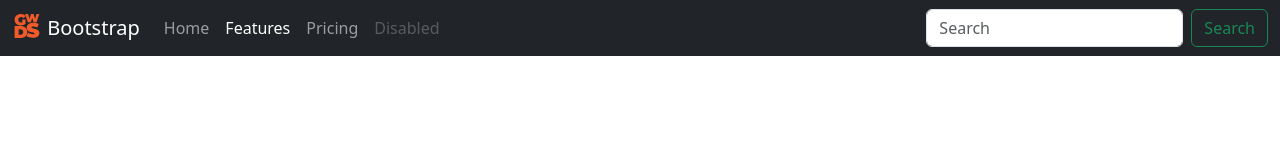
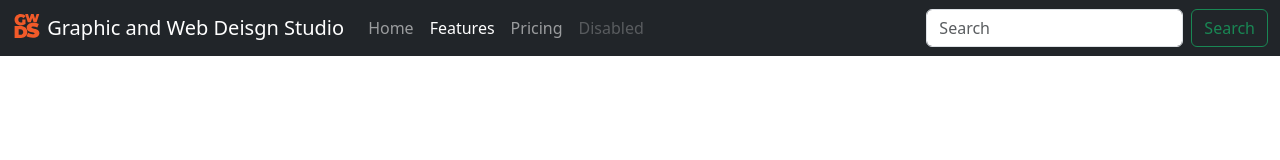
Before and after one commit to itsjusjj/bootstrap-test, a plain HTML site: page secondbootstrap test/index.html in a window 1280 px wide. Drawn offline with Linux system fonts and the light colour scheme.

Commit message:
Update index.html

```diff
--- a/secondbootstrap test/index.html
+++ b/secondbootstrap test/index.html
@@ -30,7 +30,7 @@
   <div class="container-fluid">
     <a class="navbar-brand" href="#">
       <img src="images/GWDS.svg" alt="Logo" width="30" height="24" class="d-inline-block align-text-top">
-      Bootstrap
+      Graphic and Web Deisgn Studio
     </a>
     <button class="navbar-toggler" type="button" data-bs-toggle="collapse" data-bs-target="#navbarSupportedContent" aria-controls="navbarSupportedContent" aria-expanded="false" aria-label="Toggle navigation">
       <span class="navbar-toggler-icon"></span>
```
